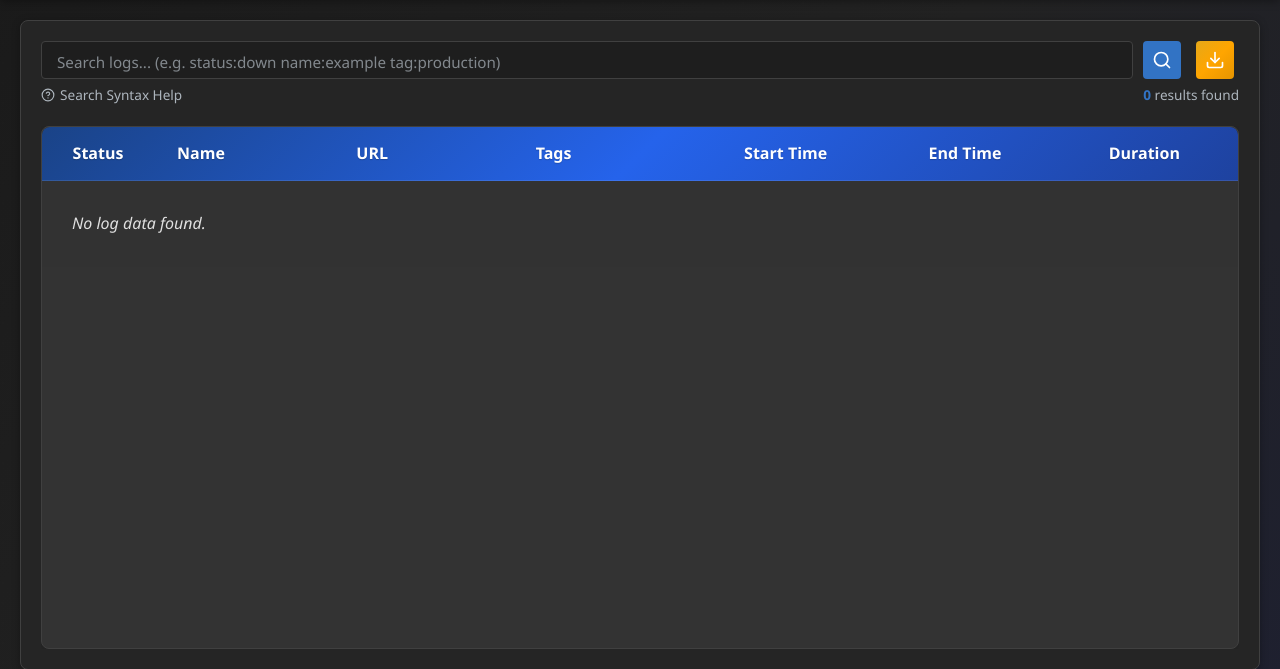
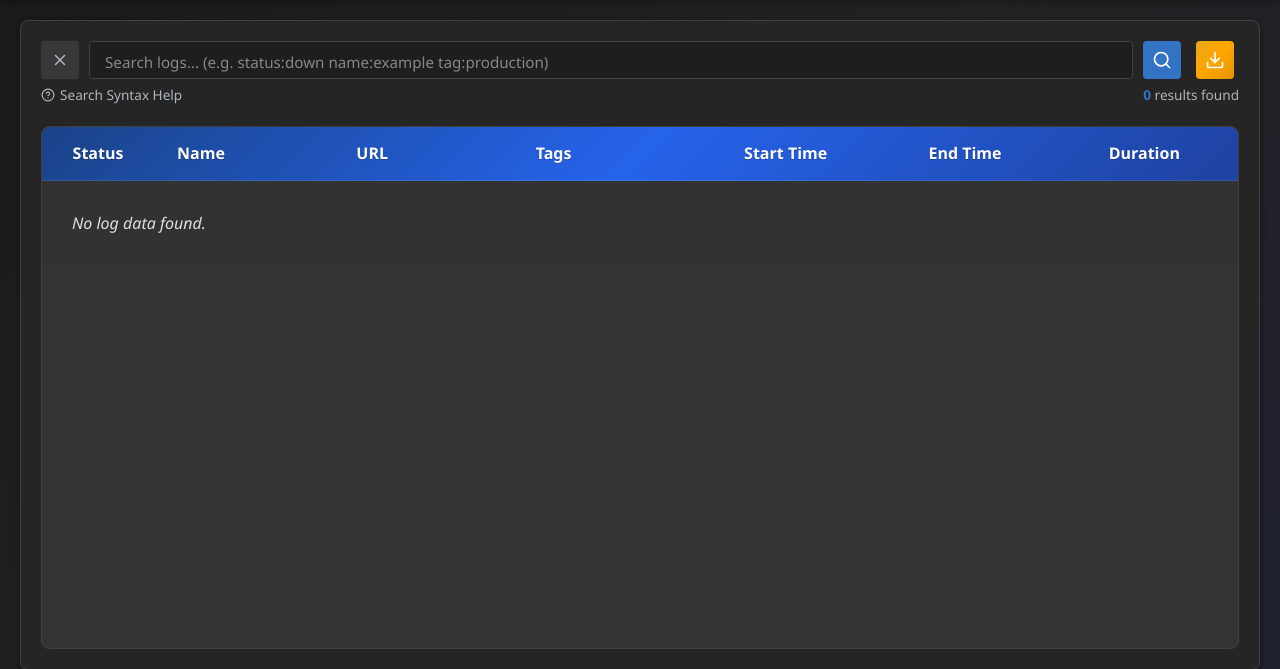
Before and after one commit to DarthTigerson/Simple-Site-Monitor, a FastAPI app: page /history in a window 1280 px wide. Shown: the part 60-729 px from the top of the page. Run offline with FastAPI, Linux system fonts and the light colour scheme; data that the repository does not hold is empty.

Commit message:
Added Clear button to query search in history page

```diff
--- a/static/css/history.css
+++ b/static/css/history.css
@@ -1004,3 +1004,29 @@
     font-style: italic;
     background-color: rgba(0, 0, 0, 0.02);
 }
+
+/* Clear button styling */
+.btn-clear {
+    padding: 8px;
+    background-color: rgba(128, 128, 128, 0.2);
+    color: var(--secondary-text-color);
+    border: none;
+    border-radius: 4px;
+    cursor: pointer;
+    transition: background-color 0.2s;
+    display: flex;
+    align-items: center;
+    justify-content: center;
+    min-width: 38px;
+    height: 38px;
+    margin-right: 0px;
+}
+
+.btn-clear:hover {
+    background-color: rgba(128, 128, 128, 0.4);
+}
+
+.clear-icon {
+    width: 18px;
+    height: 18px;
+}
--- a/static/js/history.js
+++ b/static/js/history.js
@@ -6,6 +6,7 @@
     initTableSorting();
     restoreSortingState();
     initExportFunctionality(); // Initialize export functionality
+    initClearButton(); // Initialize clear button functionality
 });
 
 // Initialize export functionality
@@ -1068,3 +1069,27 @@
 
     return ascending ? secondsA - secondsB : secondsB - secondsA;
 }
+
+// Initialize clear button functionality
+function initClearButton() {
+    const clearBtn = document.getElementById('clearBtn');
+    const richSearchInput = document.getElementById('richSearchInput');
+    const searchQuery = document.getElementById('searchQuery');
+
+    if (clearBtn && richSearchInput && searchQuery) {
+        clearBtn.addEventListener('click', function() {
+            // Clear the search inputs
+            richSearchInput.innerText = '';
+            searchQuery.value = '';
+
+            // Show all results
+            performSearch('');
+
+            // Reset the highlight
+            highlightTags(richSearchInput);
+
+            // Focus back on the input
+            richSearchInput.focus();
+        });
+    }
+}
--- a/templates/history.html
+++ b/templates/history.html
@@ -4,6 +4,12 @@
 <div class="history-dashboard">
     <div class="search-container">
         <div class="query-bar">
+            <button type="button" id="clearBtn" aria-label="Clear search" class="btn-clear">
+                <svg class="clear-icon" xmlns="http://www.w3.org/2000/svg" viewBox="0 0 24 24" fill="none" stroke="currentColor" stroke-width="2" stroke-linecap="round" stroke-linejoin="round">
+                    <line x1="18" y1="6" x2="6" y2="18"></line>
+                    <line x1="6" y1="6" x2="18" y2="18"></line>
+                </svg>
+            </button>
             <div class="search-input-wrapper">
                 <div id="richSearchInput" contenteditable="true" spellcheck="false" role="textbox" aria-label="Search logs"></div>
                 <input type="text" id="searchQuery" placeholder="Search logs... (e.g. status:down name:example)" autocomplete="off" />
```
